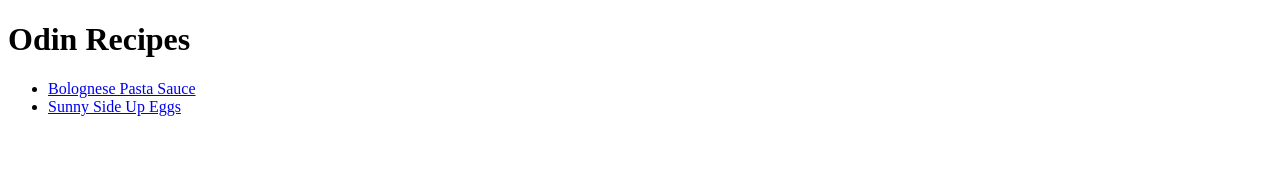
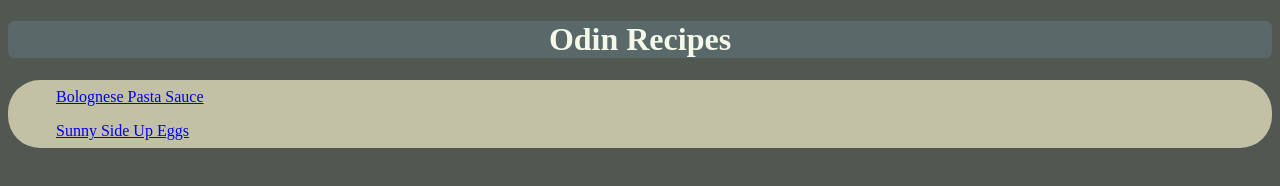
Before and after one commit to chiippeh/odin-recipes, a plain HTML site: page index.html in a window 1280 px wide. Drawn offline with Linux system fonts and the light colour scheme.

Commit message:
Add styles.css page

```diff
--- a/index.html
+++ b/index.html
@@ -4,10 +4,11 @@
     <meta charset="UTF-8">
     <meta http-equiv="X-UA-Compatible" content="IE=edge">
     <meta name="viewport" content="width=device-width, initial-scale=1.0">
+    <link rel="stylesheet" href="style.css">
     <title>Odin Recipes</title>
 </head>
 <body>
-    <h1>Odin Recipes</h1>
+    <h1 class="heading">Odin Recipes</h1>
     <ul>
         <li><a href="recipes/bolognese.html">Bolognese Pasta Sauce</a></li>
         <li><a href="recipes/fried-egg.html">Sunny Side Up Eggs</a></li>
--- /dev/null
+++ b/style.css
@@ -0,0 +1,25 @@
+body {
+    background-color: #515751;
+}
+
+h1 {
+    background-color: #596869;
+    color: #F5F9E9;
+    text-align: center;
+    border-radius: 0.2em;
+}
+
+ul {
+    list-style: none;
+    background-color: #C2C1A5;
+    border-radius: 2em;
+}
+
+li {
+    padding: 0.5em;
+}
+
+
+a:visited {
+    color: black;
+}
```
